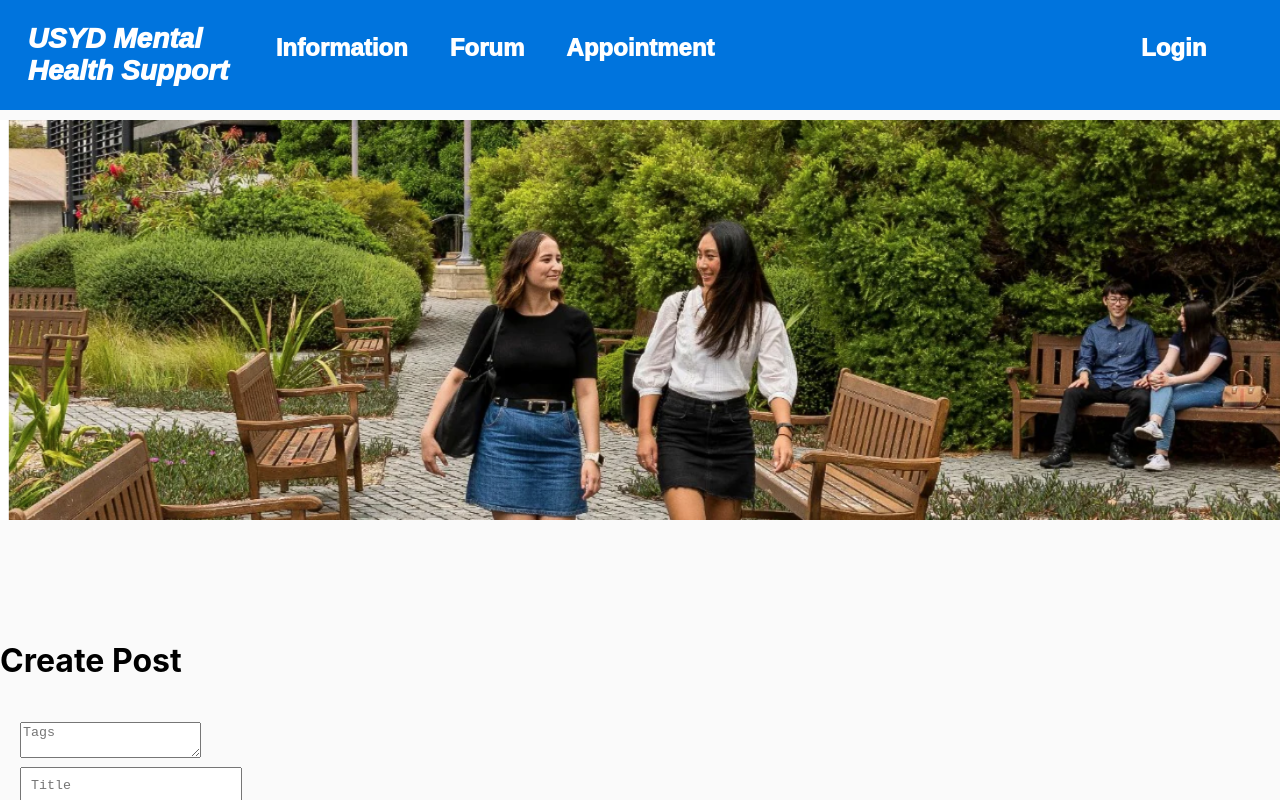
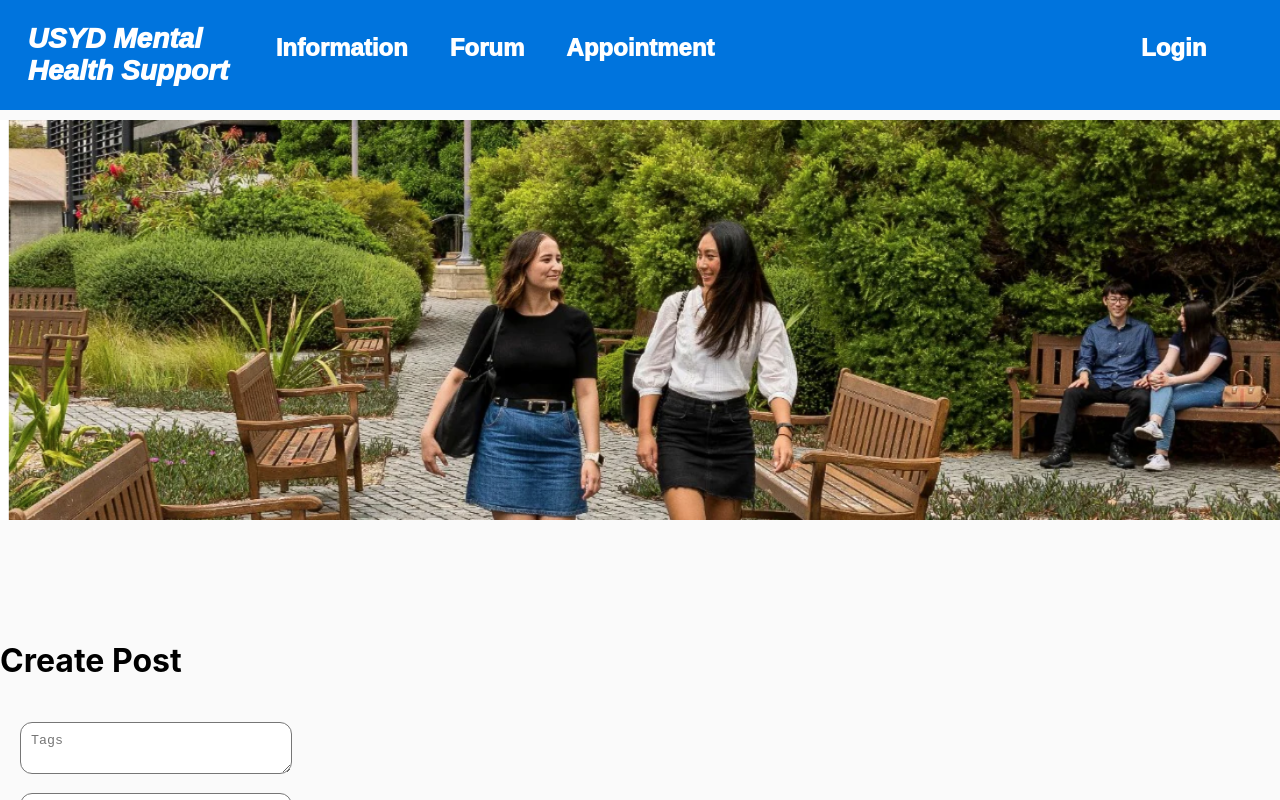
Before and after one commit to BrianXu0623/Mental-Health-Website, a React (Create React App) app in the folder frontend/mental_health_website/: page /forum/newthread in a window 1280 px wide. Shown: the top 800 px of the page. Built offline with nearby package versions, Linux system fonts and the light colour scheme.

Commit message:
update the textarea in new post

```diff
--- a/frontend/mental_health_website/src/pages/NewPost.css
+++ b/frontend/mental_health_website/src/pages/NewPost.css
@@ -47,3 +47,10 @@
     height: 38px;
     align-self: flex-end;
 }
+
+textarea {
+    border-radius: 12px;
+    padding: 10px;
+    min-width: 250px;
+    margin-bottom: 10px;
+}
```
